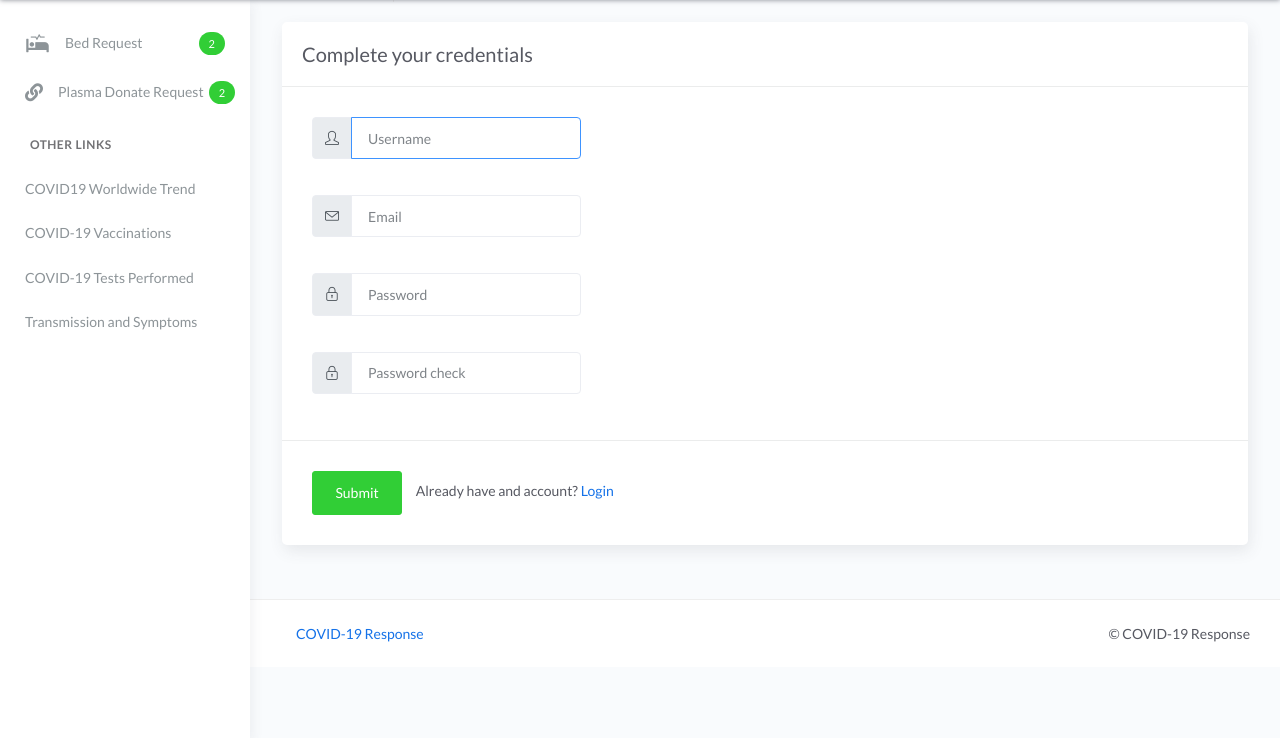
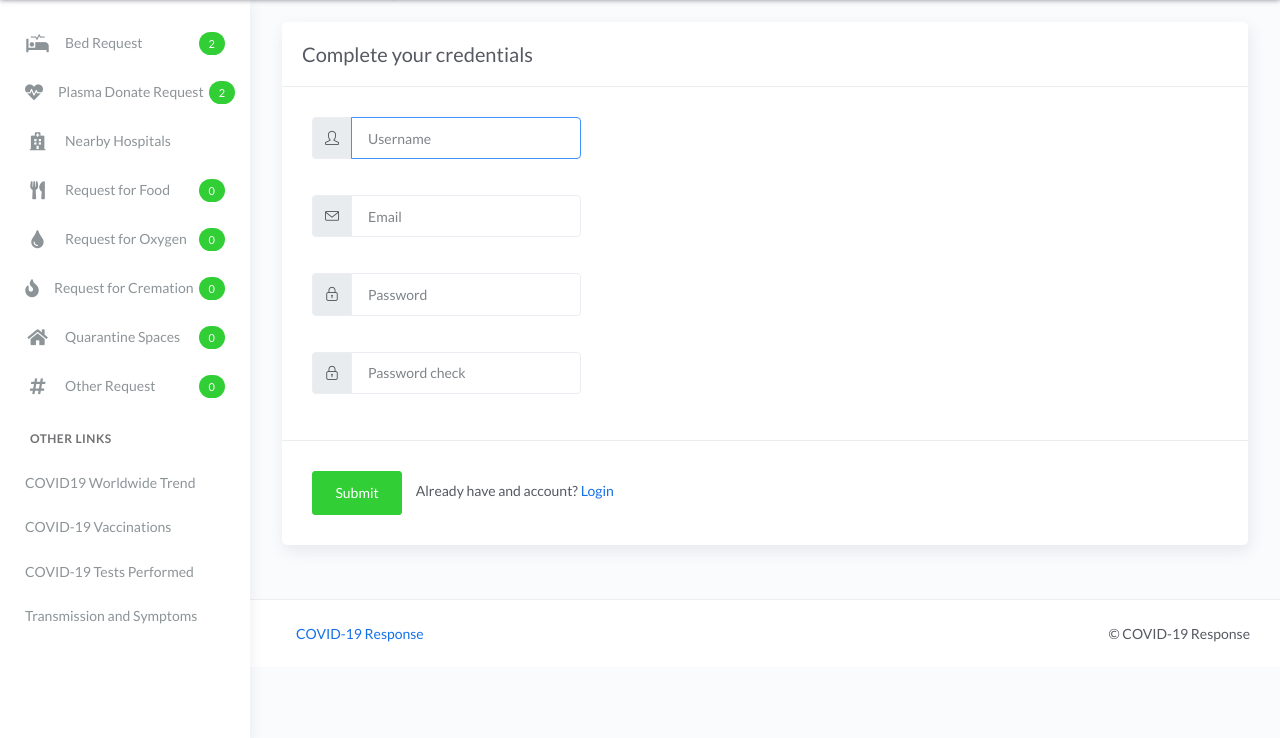
Before and after one commit to ManishaRani123/mortgage-django, a Django app: page /register/ in a window 1280 px wide. Shown: the part 62-800 px from the top of the page. Run offline with Django 3.2, Linux system fonts and the light colour scheme; data comes from the database, SQL or seed files in the repository; data that the repository does not hold is empty; parts of the project's set-up code (start-up, migrations or seed data) failed here and were passed over; some libraries are stand-ins or nearby versions.

Commit message:
fixed Menu

```diff
--- a/core/templates/includes/sidebar.html
+++ b/core/templates/includes/sidebar.html
@@ -126,9 +126,50 @@
 						</li>
 						<li class="nav-item {% if '/covid19/donateplasma' in segment %} active {% endif %}">
 							<a href="/covid19/donateplasma">
-								<i class="fas fa-link"></i>
+								<i class="fas fa-heartbeat"></i>
 								<p>Plasma Donate Request</p>
 								<span class="badge badge-success">{{RecentPlasmaRequests.count}}</span>
+							</a>
+						</li>
+						<li class="nav-item {% if '/covid19/nearby' in segment %} active {% endif %}">
+							<a href="/covid19/nearby">
+								<i class="fas fa-hospital"></i>
+								<p>Nearby Hospitals</p>
+							</a>
+						</li>
+						<li class="nav-item {% if '/covid19/requests' in segment %} active {% endif %}">
+							<a href="/covid19/requests">
+								<i class="fas fa-utensils"></i>
+								<p>Request for Food</p>
+								<span class="badge badge-success">{{otherRequestFood.count}}</span>
+							</a>
+						</li>
+						<li class="nav-item {% if '/covid19/requests' in segment %} active {% endif %}">
+							<a href="/covid19/requests">
+								<i class="fas fa-tint"></i>
+								<p>Request for Oxygen</p>
+								<span class="badge badge-success">{{otherRequestOxygen.count}}</span>
+							</a>
+						</li>
+						<li class="nav-item {% if '/covid19/requests' in segment %} active {% endif %}">
+							<a href="/covid19/requests">
+								<i class="fas fa-fire"></i>
+								<p>Request for Cremation </p>
+								<span class="badge badge-success">{{otherRequestCremation.count}}</span>
+							</a>
+						</li>
+						<li class="nav-item {% if '/covid19/requests' in segment %} active {% endif %}">
+							<a href="/covid19/requests">
+								<i class="fas fa-home"></i>
+								<p>Quarantine Spaces</p>
+								<span class="badge badge-success">{{otherRequestQuarantineSpace.count}}</span>
+							</a>
+						</li>
+						<li class="nav-item {% if '/covid19/requests' in segment %} active {% endif %}">
+							<a href="/covid19/requests">
+								<i class="fas fa-hashtag"></i>
+								<p>Other Request</p>
+								<span class="badge badge-success">{{otherRequestOther.count}}</span>
 							</a>
 						</li>
 						<li class="nav-section">
```
